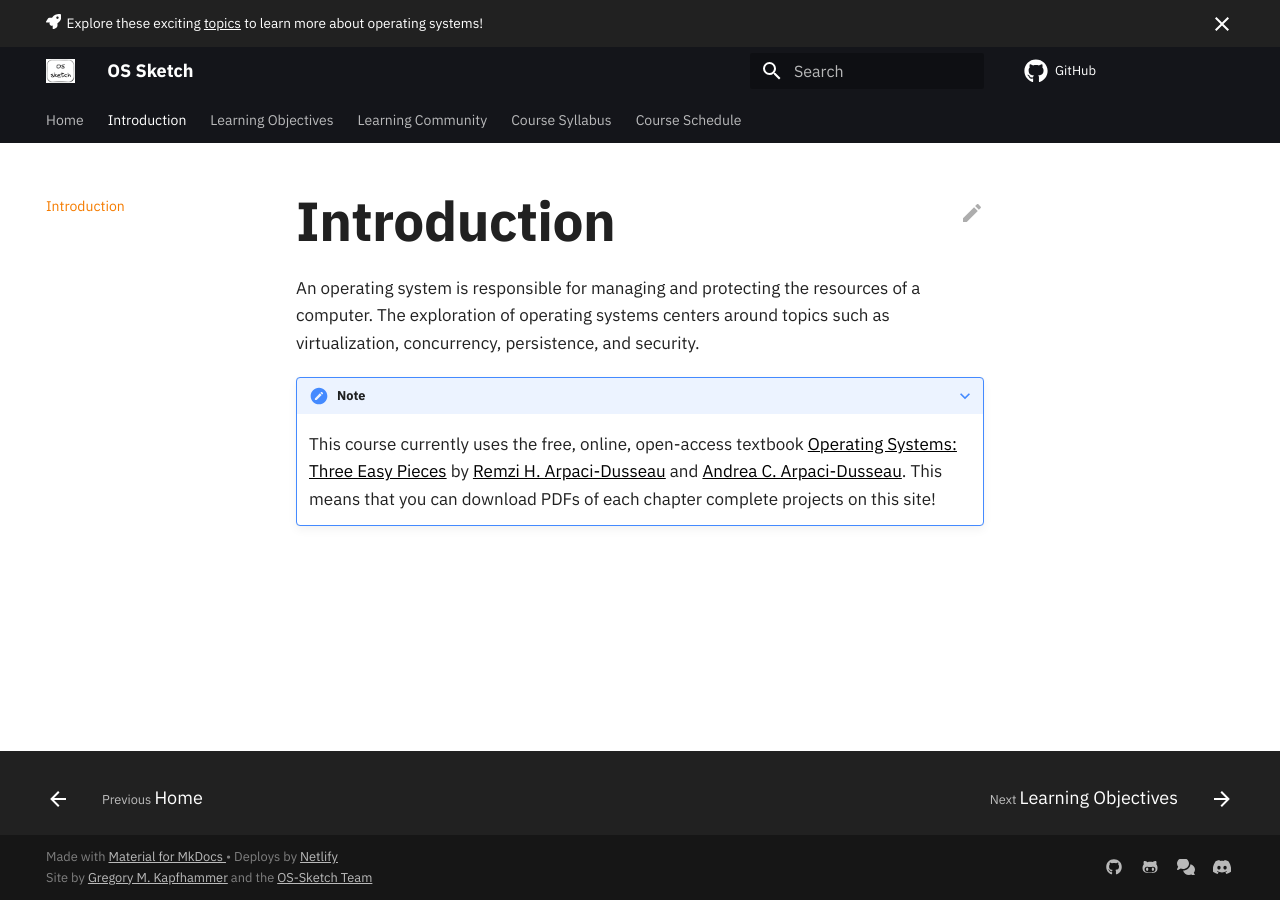
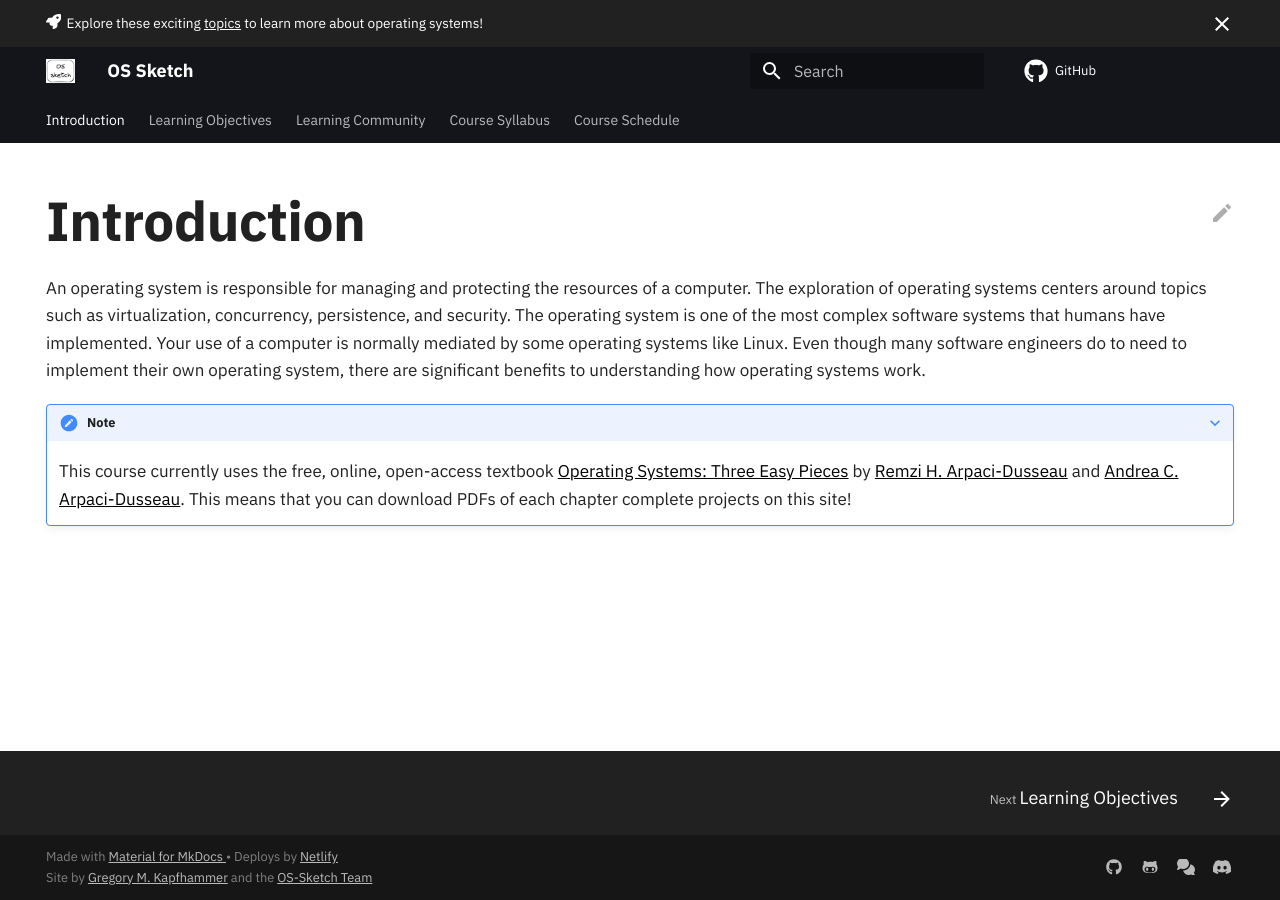
Before and after one commit to OS-Sketch/www.os-sketch.com, an MkDocs documentation site: the page built from docs/operating-systems/introduction.md, in a window 1280 px wide. Built offline with MkDocs 1.6.1 and Material for MkDocs 9.7.7, drawn with Linux system fonts in a browser that asks for light colours; comment, search, counter and statistics services are not loaded.

Commit message:
fix: Do not use index.md file, then update introduction and improve mkdocs.yml accordingly.

```diff
--- a/docs/operating-systems/introduction.md
+++ b/docs/operating-systems/introduction.md
@@ -1,8 +1,22 @@
+---
+hide:
+  - navigation
+  - toc
+---
+
 # Introduction
 
 An operating system is responsible for managing and protecting the resources of
 a computer. The exploration of operating systems centers around topics such as
-virtualization, concurrency, persistence, and security.
+virtualization, concurrency, persistence, and security. The operating system is
+one of the most complex software systems that humans have implemented. Your use
+of a computer is normally mediated by some operating systems like Linux. Even
+though many software engineers do to need to implement their own operating
+system, there are significant benefits to understanding how operating systems
+work.
+
+<!-- TODO: Explain the benefits of understanding operating systems -->
+<!-- TODO: Explain the benefits of using this site to learn operating systems -->
 
 ???+ note
 
--- a/mkdocs.yml
+++ b/mkdocs.yml
@@ -193,7 +193,6 @@ extra_javascript:
 
 # Page tree that defines the navigation structure
 nav:
-  - Home: index.md
   - Introduction: operating-systems/introduction.md
   - Learning Objectives: operating-systems/learning-objectives.md
   - Learning Community: operating-systems/learning-community.md
```
Also changed, not shown: docs/index.md (deleted, +0 -16 lines).
